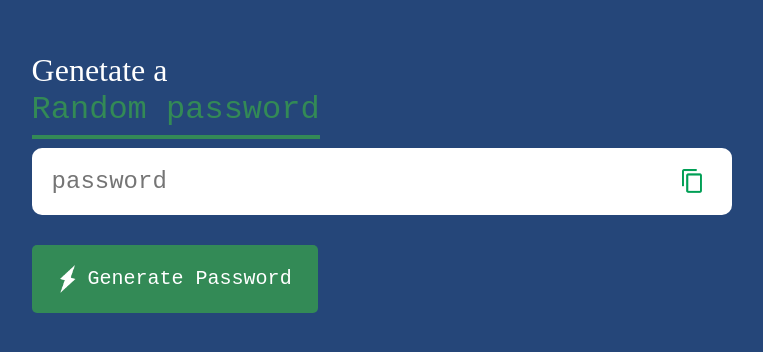
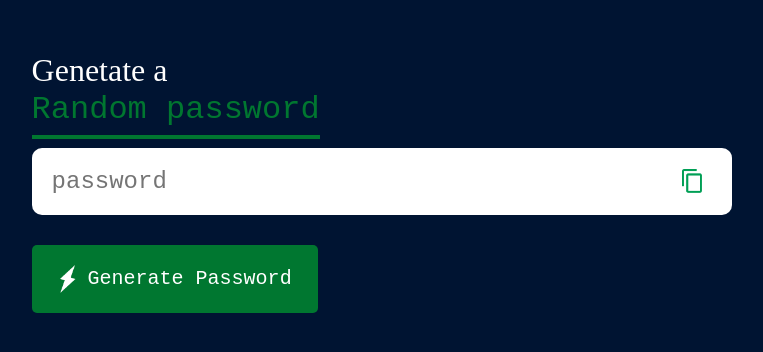
Before and after one commit to VaibhavMr/Practice-JS, a plain HTML site: page index.html in a window 1280 px wide. Shown: the part 102-454 px from the top of the page, without its empty margins (122-885 px from the left). Drawn offline with Linux system fonts and the light colour scheme.

Commit message:
Color changes

```diff
--- a/Style.css
+++ b/Style.css
@@ -10,7 +10,7 @@
    max-width: 700px;
 }
 body{
-    background-color:#254679;
+    background-color:#001432;
     color: #fff;
 }
 .field{
@@ -31,9 +31,9 @@ body{
     margin-bottom: 10px;
 }
 .container h1 span {
-    color: #338a56;
+    color: #007730;
     font-weight: 500;
-    border-bottom: 4px solid #338a56;
+    border-bottom: 4px solid #007730;
     padding-bottom: 7px;
 }
 .field img{
@@ -47,7 +47,7 @@ body{
 }
 .container button{
     padding: 20px 26px;
-    background-color: #338a56;
+    background-color: #007730;
     color: #fff;
     display: flex;
     align-items: center;
```
